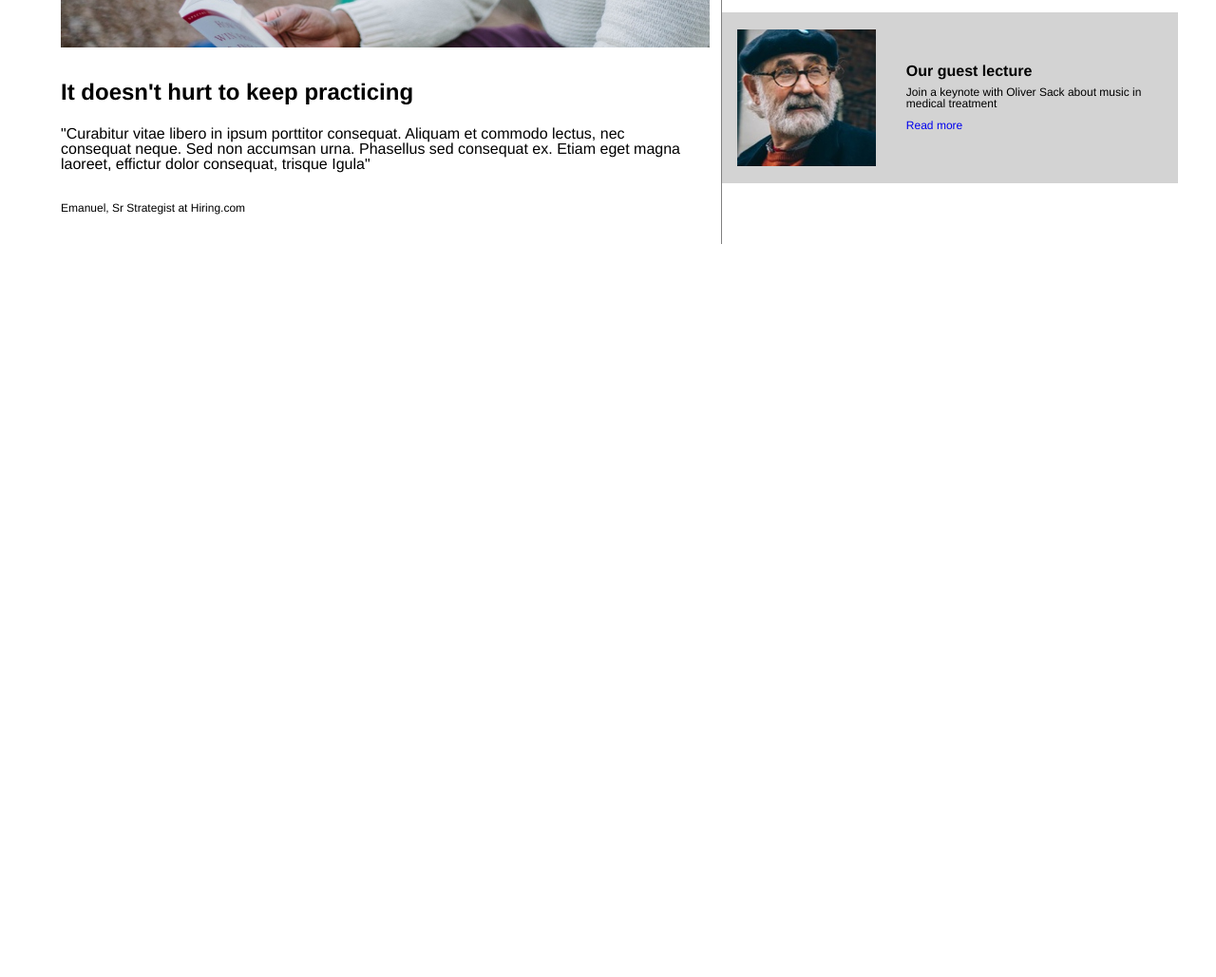
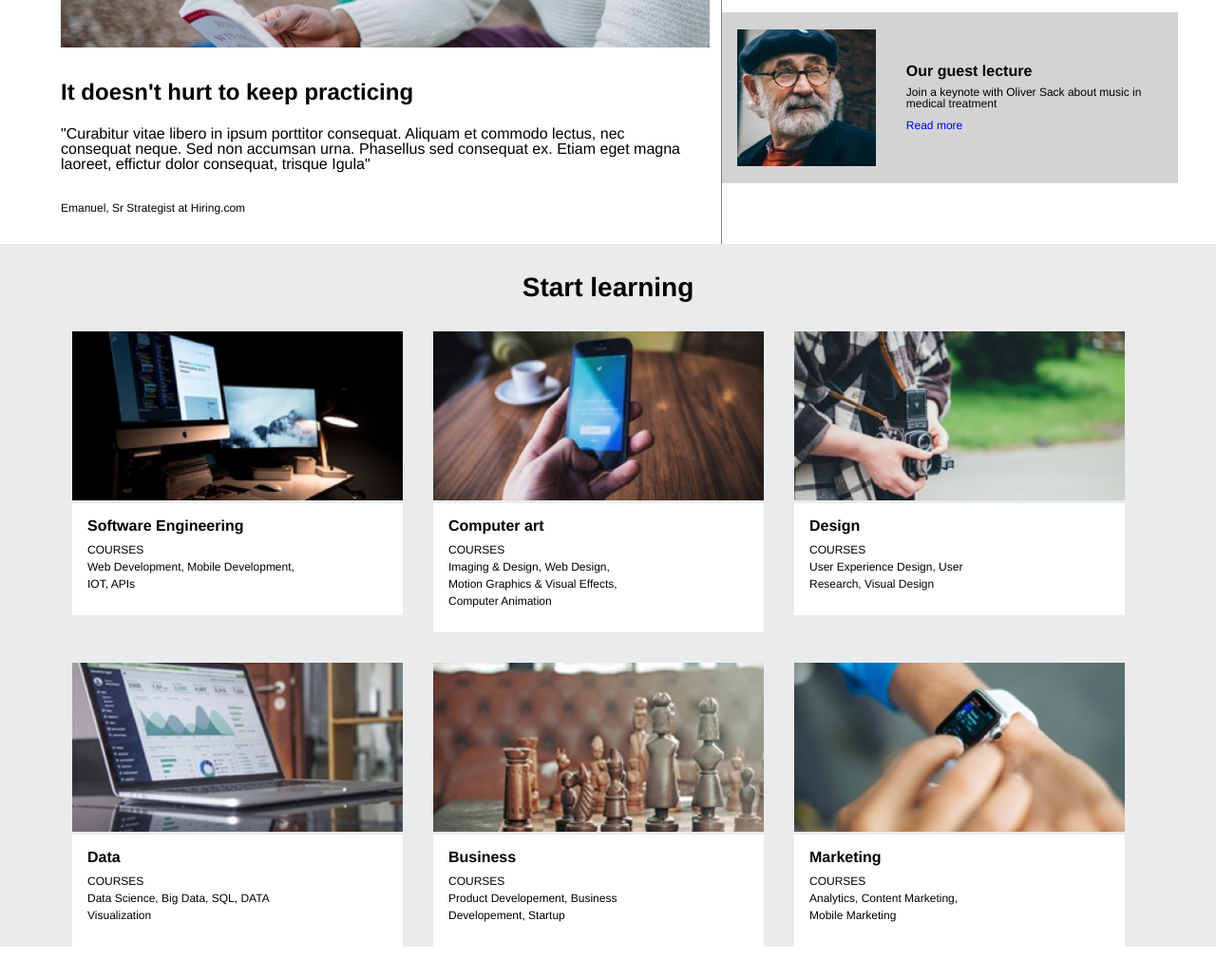
Before and after one commit to Benjauer/Colmar-Academy, a plain HTML site: page index.html in a window 1280 px wide. Shown: the part 917-1946 px from the top of the page at 95% size. Before the commit the page ends 1174 px from the top, so only its background shows below. Drawn offline with Linux system fonts and the light colour scheme.

Commit message:
the gallery still doesn't work as much as i would want it

```diff
--- a/index.html
+++ b/index.html
@@ -83,14 +83,82 @@
         <a href="#">Read more</a>
       </div>
     </div>
-
-
-
   </div>
 </section>
+<!-- Content Section Two End -->
 
+<!-- Start Learning Section class 'startLearning' -->
+<section class="startLearning">
+  <h3>Start learning</h3>
 
+  <!-- Start Learning gallery class 'gallery' -->
+  <div class="gallery">
 
+    <div class="galleryItem">
+      <img src="resources/images/course-software.jpg">
+      <div class="galleryItemText">
+        <h4>Software Engineering</h4>
+        <p>COURSES <br/>
+        Web Development, Mobile Development, <br/> IOT, APIs</p>
+      </div>
+    </div>
+
+    <div class="galleryItem">
+      <img src="resources/images/course-computer-art.jpg">
+      <div class="galleryItemText">
+        <h4>Computer art</h4>
+        <p>COURSES <br/>
+          Imaging & Design, Web Design, <br/>
+        Motion Graphics & Visual Effects, <br/>
+        Computer Animation</p>
+      </div>
+    </div>
+
+    <div class="galleryItem">
+      <img src="resources/images/course-design.jpg">
+      <div class="galleryItemText">
+        <h4>Design</h4>
+        <p>COURSES <br/>
+          User Experience Design, User <br/>
+        Research, Visual Design</p>
+      </div>
+    </div>
+  </div>
+    <!-- Gallery Second Line -->
+<div class="gallery">
+
+    <div class="galleryItem">
+      <img src="resources/images/course-data.jpg">
+      <div class="galleryItemText">
+        <h4>Data</h4>
+        <p>COURSES <br/>
+          Data Science, Big Data, SQL, DATA <br/>
+        Visualization</p>
+      </div>
+    </div>
+
+    <div class="galleryItem">
+      <img src="resources/images/course-business.jpg">
+      <div class="galleryItemText">
+        <h4>Business</h4>
+        <p>COURSES <br/>
+          Product Developement, Business <br/>
+          Developement, Startup</p>
+      </div>
+    </div>
+
+    <div class="galleryItem">
+      <img src="resources/images/course-marketing.jpg">
+      <div class="galleryItemText">
+        <h4>Marketing</h4>
+        <p>COURSES <br/>
+          Analytics, Content Marketing, <br/>
+          Mobile Marketing</p>
+      </div>
+    </div>
+  </div>
+
+</section>
 
 
 </body>
--- a/resources/css/style.css
+++ b/resources/css/style.css
@@ -159,3 +159,55 @@ nav ul li {
 #backgroundGray {
   background-color: lightgray;
 }
+
+
+
+/* Start Learning Section class 'startLearning' */
+
+.startLearning {
+  background-color: rgb(234, 235, 236);
+}
+
+.startLearning h3 {
+  font-size: 1.75rem;
+  font-weight: bold;
+  text-align: center;
+  padding: 2rem;
+}
+
+/* Start Learning - Gallery class 'gallery' */
+
+.gallery {
+  margin: 0 3.75rem 2rem 3.75rem;
+  display: flex;
+  flex-direction: row;
+
+}
+
+.galleryItem {
+  width: 30%;
+  flex-wrap: wrap;
+  flex-direction: column;
+  margin: 0 1rem;
+  align-items: stretch;
+}
+
+.galleryItem img {
+  width: 100%;
+}
+
+.galleryItemText {
+  background-color: white;
+  padding: 1rem;
+
+}
+
+.galleryItemText h4 {
+  font-weight: bold;
+}
+
+.galleryItemText p {
+  font-size: 0.75rem;
+  margin: 0.5rem 0;
+  line-height: 1.5;
+}
```
